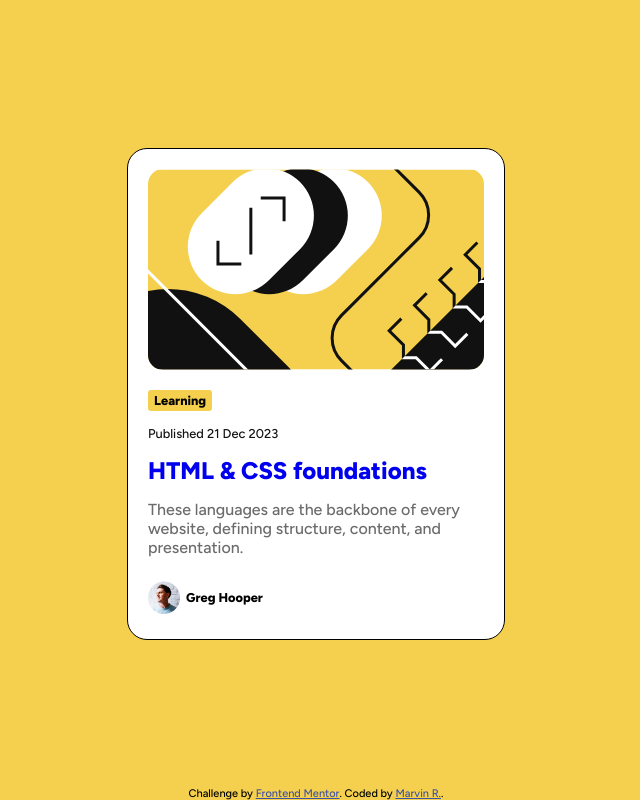
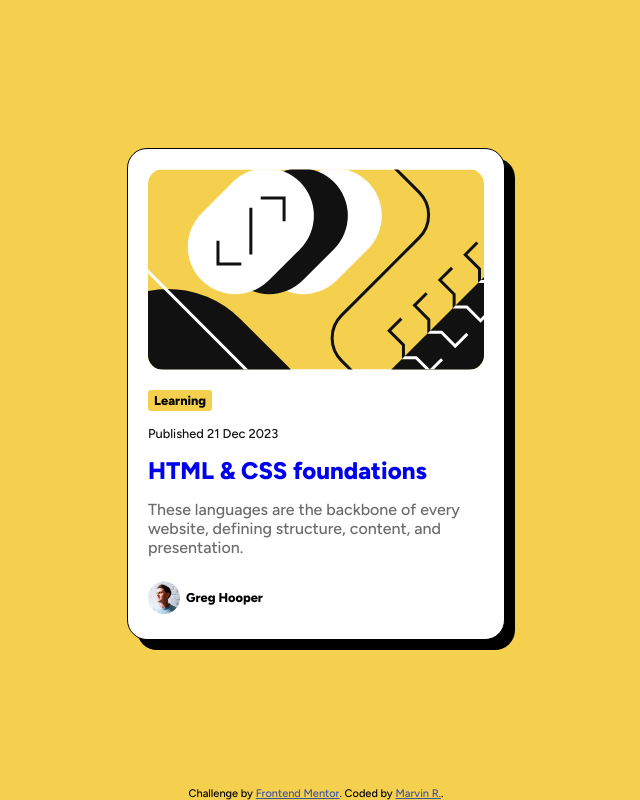
Before and after one commit to elMarMar/blog-preview-card-main, a plain HTML site: page index.html in a window 1280 px wide. Shown: the whole page, without its empty margins (324-964 px from the left). Drawn offline with Linux system fonts and the light colour scheme.

Commit message:
final draft with box-shadow

```diff
--- a/index.html
+++ b/index.html
@@ -69,6 +69,8 @@
         border-style: solid;
         border-color: black;
         border-width: 1px;
+
+        box-shadow: 10px 10px 0px 0px black;
       }
 
       .card > img {
```
